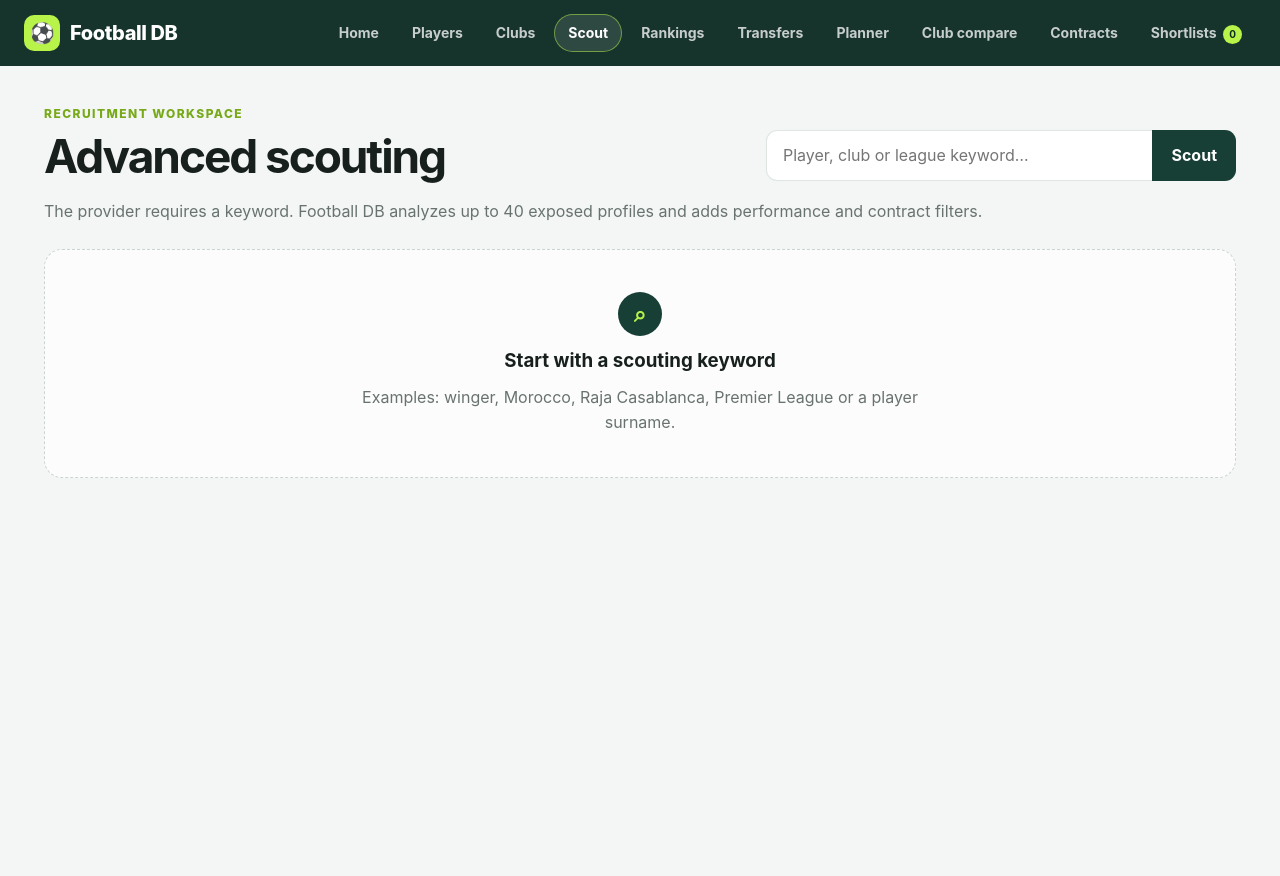
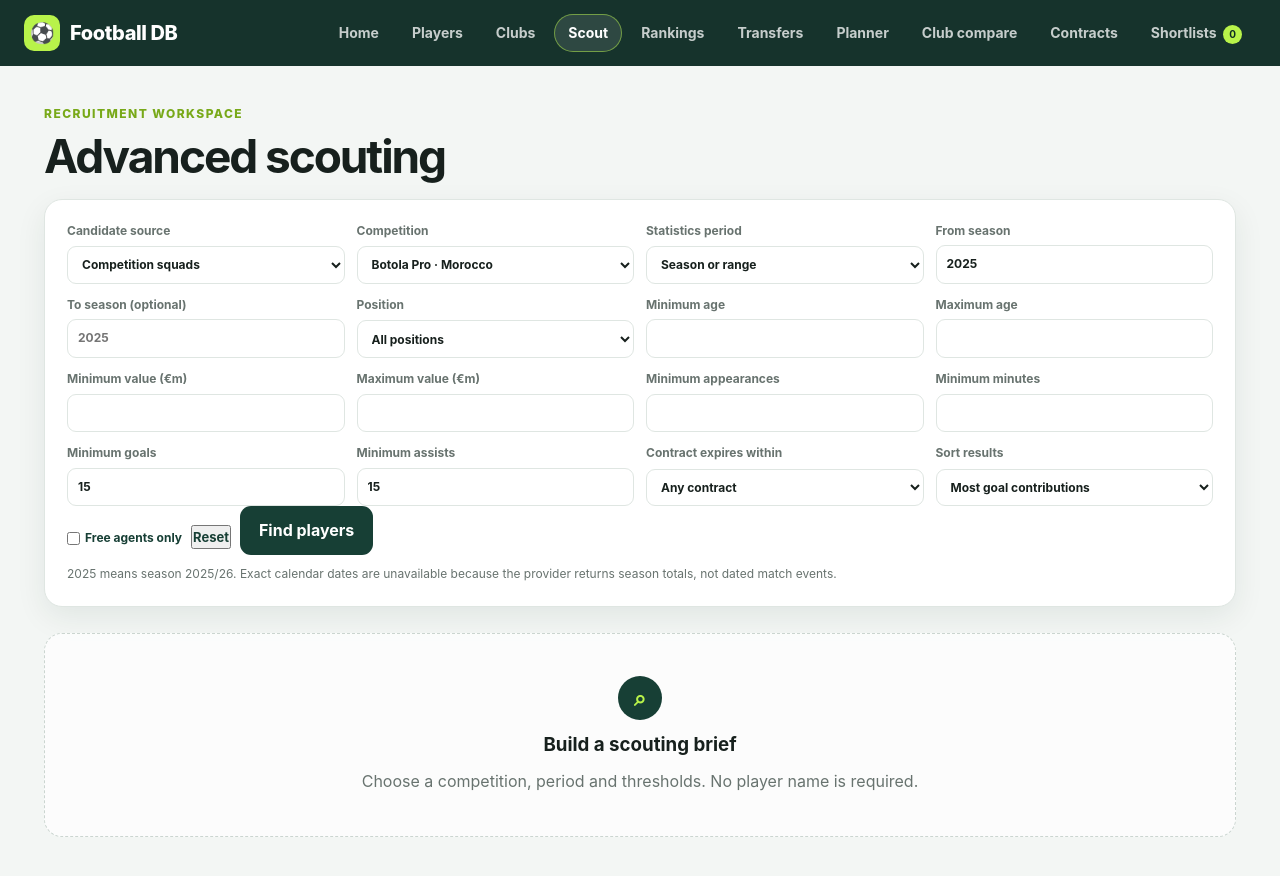
Before and after one commit to Godfather59/FOOTBALL_DB, a React (Vite) app: page /scout in a window 1280 px wide. Shown: the top 876 px of the page. Before the commit the page ends 800 px from the top, so only its background shows below. Built offline with nearby package versions, Linux system fonts and the light colour scheme.

Commit message:
Allow filter-first season-aware scouting

```diff
--- a/src/pages/Scouting.jsx
+++ b/src/pages/Scouting.jsx
@@ -1,155 +1,88 @@
 import { useEffect, useMemo, useState } from 'react'
-import { useNavigate, useSearchParams } from 'react-router-dom'
-import { getPlayers, getPlayerStatsByCompetition, search } from '../api/client'
-import { chunk, formatMarketValue, getClubFromAssignments, getClubName, getContractOpportunity, getImageFallback, getPositionName, isAbortError, mapWithConcurrency, summarizePerformances } from '../api/utils'
+import { useNavigate } from 'react-router-dom'
+import { COMPETITIONS } from '../api/competitionCatalog'
+import { loadScoutingPool, MAX_SCOUTING_PROFILES } from '../api/scouting'
+import { formatMarketValue, getClubFromAssignments, getClubName, getContractOpportunity, getImageFallback, getPositionName, isAbortError } from '../api/utils'
 import WatchlistButton from '../components/WatchlistButton'
 import { CardSkeletonGrid, EmptyState, ErrorState } from '../components/StateMessage'
 
-const MAX_PROFILES = 40
-const initialFilters = { position: '', minAge: '', maxAge: '', maxValue: '', minGoals: '', minAssists: '', contractMonths: '', freeAgentsOnly: false, sort: 'value-desc' }
+const DEFAULT_SEASON = String(new Date().getFullYear() - 1)
+const INITIAL = { position:'', minAge:'', maxAge:'', minValue:'', maxValue:'', minAppearances:'', minMinutes:'', minGoals:'15', minAssists:'15', contractMonths:'', freeAgentsOnly:false, sort:'contributions-desc' }
+const NUMBERS = [['minAge','Minimum age',15,50],['maxAge','Maximum age',15,50],['minValue','Minimum value (€m)',0],['maxValue','Maximum value (€m)',0],['minAppearances','Minimum appearances',0],['minMinutes','Minimum minutes',0],['minGoals','Minimum goals',0],['minAssists','Minimum assists',0]]
+const SORTS = [['contributions-desc','Most goal contributions'],['goals-desc','Most goals'],['assists-desc','Most assists'],['value-desc','Highest value'],['value-asc','Lowest value'],['age-asc','Youngest']]
+
+function periodText(c) {
+  if (c.period === 'all-time') return 'all career data'
+  if (c.fromSeason && c.toSeason && c.fromSeason === c.toSeason) return `season ${c.fromSeason}`
+  if (c.fromSeason && c.toSeason) return `seasons ${c.fromSeason}–${c.toSeason}`
+  return c.fromSeason ? `season ${c.fromSeason} onward` : 'available seasons'
+}
 
 export default function Scouting() {
-  const [searchParams, setSearchParams] = useSearchParams()
   const navigate = useNavigate()
-  const q = searchParams.get('q')?.trim() || ''
-  const [query, setQuery] = useState(q)
-  const [players, setPlayers] = useState([])
-  const [stats, setStats] = useState({})
-  const [filters, setFilters] = useState(initialFilters)
-  const [loading, setLoading] = useState(false)
-  const [error, setError] = useState(null)
-  const [retryKey, setRetryKey] = useState(0)
-
-  useEffect(() => setQuery(q), [q])
+  const [source,setSource] = useState('competition'), [competitionCode,setCompetitionCode] = useState('MAR1'), [query,setQuery] = useState('')
+  const [period,setPeriod] = useState('season-range'), [fromSeason,setFromSeason] = useState(DEFAULT_SEASON), [toSeason,setToSeason] = useState('')
+  const [run,setRun] = useState(null), [players,setPlayers] = useState([]), [stats,setStats] = useState({}), [filters,setFilters] = useState(INITIAL)
+  const [coverage,setCoverage] = useState({clubs:0,discovered:0,analyzed:0}), [loading,setLoading] = useState(false), [error,setError] = useState(null), [retry,setRetry] = useState(0)
 
   useEffect(() => {
-    if (!q) {
-      setPlayers([])
-      setStats({})
-      return undefined
-    }
+    if (!run) return undefined
     const controller = new AbortController()
-    setLoading(true)
-    setError(null)
+    setLoading(true); setError(null); setPlayers([]); setStats({})
+    loadScoutingPool(run,{signal:controller.signal,bypassCache:retry>0})
+      .then(r => { if (!controller.signal.aborted) { setPlayers(r.profiles); setStats(r.stats); setCoverage(r.coverage) } })
+      .catch(e => { if (!isAbortError(e)) setError(e.message) })
+      .finally(() => { if (!controller.signal.aborted) setLoading(false) })
+    return () => controller.abort()
+  },[run,retry])
 
-    async function runSearch() {
-      try {
-        const result = await search(q, { signal: controller.signal, bypassCache: retryKey > 0 })
-        const ids = (result.playerIds || []).slice(0, MAX_PROFILES)
-        const batches = chunk(ids, 20)
-        const profileGroups = await mapWithConcurrency(batches, 2, batch => getPlayers(batch, { signal: controller.signal, bypassCache: retryKey > 0 }), controller.signal)
-        const profiles = profileGroups.flat().filter(Boolean)
-        setPlayers(profiles)
+  const positions = useMemo(() => [...new Set(players.map(p => getPositionName(p.attributes?.position)).filter(Boolean))].sort(),[players])
+  const results = useMemo(() => players.filter(p => {
+    const s=stats[p.id], o=getContractOpportunity(p,Number(filters.contractMonths||18)), age=p.lifeDates?.age, value=Number(p.marketValueDetails?.current?.value||0)
+    if (filters.position && getPositionName(p.attributes?.position)!==filters.position) return false
+    if (filters.minAge && (age==null||age<Number(filters.minAge))) return false
+    if (filters.maxAge && (age==null||age>Number(filters.maxAge))) return false
+    if (filters.minValue && value<Number(filters.minValue)*1e6) return false
+    if (filters.maxValue && value>Number(filters.maxValue)*1e6) return false
+    for (const key of ['minAppearances','minMinutes','minGoals','minAssists']) if (filters[key] && (!s || s[key.slice(3).toLowerCase()]<Number(filters[key]))) return false
+    if (filters.contractMonths && !['free-agent','expired','expiring'].includes(o.type)) return false
+    return !filters.freeAgentsOnly || o.type==='free-agent'
+  }).sort((a,b) => {
+    const x=stats[a.id]||{}, y=stats[b.id]||{}
+    if (filters.sort==='age-asc') return Number(a.lifeDates?.age??99)-Number(b.lifeDates?.age??99)
+    if (filters.sort==='goals-desc') return Number(y.goals||0)-Number(x.goals||0)
+    if (filters.sort==='assists-desc') return Number(y.assists||0)-Number(x.assists||0)
+    if (filters.sort==='contributions-desc') return Number(y.goals||0)+Number(y.assists||0)-Number(x.goals||0)-Number(x.assists||0)
+    if (filters.sort==='value-asc') return Number(a.marketValueDetails?.current?.value||0)-Number(b.marketValueDetails?.current?.value||0)
+    return Number(b.marketValueDetails?.current?.value||0)-Number(a.marketValueDetails?.current?.value||0)
+  }),[players,stats,filters])
 
-        const entries = await mapWithConcurrency(profiles, 4, async player => {
-          try {
-            const data = await getPlayerStatsByCompetition(player.id, { signal: controller.signal, bypassCache: retryKey > 0 })
-            return [String(player.id), summarizePerformances(data)]
-          } catch (statsError) {
-            if (isAbortError(statsError)) throw statsError
-            return [String(player.id), null]
-          }
-        }, controller.signal)
-        if (!controller.signal.aborted) setStats(Object.fromEntries(entries))
-      } catch (loadError) {
-        if (!isAbortError(loadError)) setError(loadError.message)
-      } finally {
-        if (!controller.signal.aborted) setLoading(false)
-      }
-    }
-
-    runSearch()
-    return () => controller.abort()
-  }, [q, retryKey])
-
-  const positions = useMemo(() => [...new Set(players.map(player => getPositionName(player.attributes?.position)).filter(Boolean))].sort(), [players])
-
-  const results = useMemo(() => players.filter(player => {
-    const playerStats = stats[player.id]
-    const opportunity = getContractOpportunity(player, Number(filters.contractMonths || 18))
-    const age = player.lifeDates?.age
-    const value = Number(player.marketValueDetails?.current?.value || 0)
-    if (filters.position && getPositionName(player.attributes?.position) !== filters.position) return false
-    if (filters.minAge && (age == null || age < Number(filters.minAge))) return false
-    if (filters.maxAge && (age == null || age > Number(filters.maxAge))) return false
-    if (filters.maxValue && value > Number(filters.maxValue) * 1_000_000) return false
-    if (filters.minGoals && (!playerStats || playerStats.goals < Number(filters.minGoals))) return false
-    if (filters.minAssists && (!playerStats || playerStats.assists < Number(filters.minAssists))) return false
-    if (filters.contractMonths && !['free-agent', 'expired', 'expiring'].includes(opportunity.type)) return false
-    if (filters.freeAgentsOnly && opportunity.type !== 'free-agent') return false
-    return true
-  }).sort((a, b) => {
-    const aStats = stats[a.id] || {}
-    const bStats = stats[b.id] || {}
-    if (filters.sort === 'age-asc') return Number(a.lifeDates?.age ?? 99) - Number(b.lifeDates?.age ?? 99)
-    if (filters.sort === 'goals-desc') return Number(bStats.goals || 0) - Number(aStats.goals || 0)
-    if (filters.sort === 'assists-desc') return Number(bStats.assists || 0) - Number(aStats.assists || 0)
-    if (filters.sort === 'value-asc') return Number(a.marketValueDetails?.current?.value || 0) - Number(b.marketValueDetails?.current?.value || 0)
-    return Number(b.marketValueDetails?.current?.value || 0) - Number(a.marketValueDetails?.current?.value || 0)
-  }), [players, stats, filters])
-
-  function submit(event) {
-    event.preventDefault()
-    if (query.trim()) setSearchParams({ q: query.trim() })
+  const setFilter=(key,value)=>setFilters(f=>({...f,[key]:value}))
+  function submit(e) {
+    e.preventDefault(); setError(null)
+    if (source==='keyword'&&!query.trim()) return setError('Enter a keyword or use competition discovery.')
+    if (period==='season-range'&&!fromSeason.trim()&&!toSeason.trim()) return setError('Enter a season start year, such as 2025.')
+    setRun({source,competitionCode,query:query.trim(),period,fromSeason:fromSeason.trim(),toSeason:toSeason.trim(),prefilters:{position:filters.position,minAge:filters.minAge,maxAge:filters.maxAge,minValue:filters.minValue,maxValue:filters.maxValue}})
   }
 
-  function setFilter(key, value) {
-    setFilters(current => ({ ...current, [key]: value }))
-  }
-
-  return (
-    <div>
-      <div className="page-heading">
-        <div><span className="eyebrow">Recruitment workspace</span><h1>Advanced scouting</h1></div>
-        <form className="search-box compact" onSubmit={submit}><input value={query} onChange={event => setQuery(event.target.value)} placeholder="Player, club or league keyword…" aria-label="Scouting keyword" /><button>Scout</button></form>
+  return <div>
+    <div className="page-heading"><div><span className="eyebrow">Recruitment workspace</span><h1>Advanced scouting</h1></div></div>
+    <form className="filter-panel" onSubmit={submit}>
+      <div className="filter-grid scouting-filter-grid">
+        <label>Candidate source<select value={source} onChange={e=>setSource(e.target.value)}><option value="competition">Competition squads</option><option value="keyword">Optional keyword</option></select></label>
+        {source==='competition'?<label>Competition<select value={competitionCode} onChange={e=>setCompetitionCode(e.target.value)}>{COMPETITIONS.filter(x=>!['CL','EL','UCOL'].includes(x.code)).map(x=><option key={x.code} value={x.code}>{x.name} · {x.country}</option>)}</select></label>:<label>Keyword<input value={query} onChange={e=>setQuery(e.target.value)} placeholder="Club, league, country or position" /></label>}
+        <label>Statistics period<select value={period} onChange={e=>setPeriod(e.target.value)}><option value="season-range">Season or range</option><option value="all-time">All career</option></select></label>
+        {period==='season-range'&&<><label>From season<input inputMode="numeric" value={fromSeason} onChange={e=>setFromSeason(e.target.value)} placeholder="2025" /></label><label>To season (optional)<input inputMode="numeric" value={toSeason} onChange={e=>setToSeason(e.target.value)} placeholder="2025" /></label></>}
+        <label>Position<select value={filters.position} onChange={e=>setFilter('position',e.target.value)}><option value="">All positions</option>{positions.map(x=><option key={x}>{x}</option>)}</select></label>
+        {NUMBERS.map(([key,label,min,max])=><label key={key}>{label}<input type="number" min={min} max={max} value={filters[key]} onChange={e=>setFilter(key,e.target.value)} /></label>)}
+        <label>Contract expires within<select value={filters.contractMonths} onChange={e=>setFilter('contractMonths',e.target.value)}><option value="">Any contract</option>{[6,12,18,24].map(x=><option key={x} value={x}>{x} months</option>)}</select></label>
+        <label>Sort results<select value={filters.sort} onChange={e=>setFilter('sort',e.target.value)}>{SORTS.map(([v,t])=><option key={v} value={v}>{t}</option>)}</select></label>
       </div>
-      <p className="result-summary">The provider requires a keyword. Football DB analyzes up to {MAX_PROFILES} exposed profiles and adds performance and contract filters.</p>
-
-      {q && (
-        <section className="filter-panel">
-          <div className="filter-grid scouting-filter-grid">
-            <label>Position<select value={filters.position} onChange={event => setFilter('position', event.target.value)}><option value="">All positions</option>{positions.map(position => <option key={position}>{position}</option>)}</select></label>
-            <label>Minimum age<input type="number" min="15" max="50" value={filters.minAge} onChange={event => setFilter('minAge', event.target.value)} /></label>
-            <label>Maximum age<input type="number" min="15" max="50" value={filters.maxAge} onChange={event => setFilter('maxAge', event.target.value)} /></label>
-            <label>Maximum value (€m)<input type="number" min="0" value={filters.maxValue} onChange={event => setFilter('maxValue', event.target.value)} /></label>
-            <label>Minimum goals<input type="number" min="0" value={filters.minGoals} onChange={event => setFilter('minGoals', event.target.value)} /></label>
-            <label>Minimum assists<input type="number" min="0" value={filters.minAssists} onChange={event => setFilter('minAssists', event.target.value)} /></label>
-            <label>Contract expires within<select value={filters.contractMonths} onChange={event => setFilter('contractMonths', event.target.value)}><option value="">Any contract</option><option value="6">6 months</option><option value="12">12 months</option><option value="18">18 months</option><option value="24">24 months</option></select></label>
-            <label>Sort results<select value={filters.sort} onChange={event => setFilter('sort', event.target.value)}><option value="value-desc">Highest value</option><option value="value-asc">Lowest value</option><option value="age-asc">Youngest</option><option value="goals-desc">Most goals</option><option value="assists-desc">Most assists</option></select></label>
-          </div>
-          <label className="advanced-toggle"><input type="checkbox" checked={filters.freeAgentsOnly} onChange={event => setFilter('freeAgentsOnly', event.target.checked)} /> Free agents only</label>
-          <button className="text-link reset-button" type="button" onClick={() => setFilters(initialFilters)}>Reset filters</button>
-        </section>
-      )}
-
-      {error && <ErrorState message={error} onRetry={() => setRetryKey(value => value + 1)} />}
-      {loading && <CardSkeletonGrid count={6} />}
-      {!q && <EmptyState title="Start with a scouting keyword" message="Examples: winger, Morocco, Raja Casablanca, Premier League or a player surname." />}
-      {!loading && !error && q && results.length === 0 && <EmptyState title="No profiles match this scouting brief" message="Broaden the keyword or relax one of the filters." />}
-
-      {!loading && !error && results.length > 0 && (
-        <>
-          <p className="result-summary"><strong>{results.length}</strong> matching profiles from {players.length} analyzed.</p>
-          <div className="card-grid scouting-grid">
-            {results.map(player => {
-              const club = getClubFromAssignments(player.clubAssignments)
-              const playerStats = stats[player.id]
-              const opportunity = getContractOpportunity(player, Number(filters.contractMonths || 18))
-              return (
-                <article className="card scout-card" key={player.id} onClick={() => navigate(`/players/${player.id}`)}>
-                  <div className="scout-card-top">
-                    <img src={player.portraitUrl} alt="" onError={getImageFallback} />
-                    <div><h2>{player.name}</h2><p>{getPositionName(player.attributes?.position) || 'Position unavailable'}</p><small>{getClubName(club) || 'Free agent'}</small></div>
-                  </div>
-                  <div className="scout-metrics"><span>Age<strong>{player.lifeDates?.age ?? '-'}</strong></span><span>Goals<strong>{playerStats?.goals ?? '-'}</strong></span><span>Assists<strong>{playerStats?.assists ?? '-'}</strong></span></div>
-                  <div className="card-actions"><strong className="card-price">{formatMarketValue(player.marketValueDetails?.current?.value)}</strong><span className={`opportunity-badge ${opportunity.type}`}>{opportunity.label}</span></div>
-                  <WatchlistButton player={player} compact />
-                </article>
-              )
-            })}
-          </div>
-        </>
-      )}
-    </div>
-  )
+      <div className="heading-actions"><label className="advanced-toggle"><input type="checkbox" checked={filters.freeAgentsOnly} onChange={e=>setFilter('freeAgentsOnly',e.target.checked)} /> Free agents only</label><button className="text-link reset-button" type="button" onClick={()=>setFilters(INITIAL)}>Reset</button><button className="primary-button">Find players</button></div>
+      <p className="filter-note">2025 means season 2025/26. Exact calendar dates are unavailable because the provider returns season totals, not dated match events.</p>
+    </form>
+    {error&&<ErrorState message={error} onRetry={run?()=>setRetry(x=>x+1):undefined}/>} {loading&&<CardSkeletonGrid count={8}/>} {!run&&!loading&&<EmptyState title="Build a scouting brief" message="Choose a competition, period and thresholds. No player name is required."/>}
+    {!loading&&!error&&run&&!results.length&&<EmptyState title="No profiles match" message="Try another competition, season range or lower a threshold."/>}
+    {!loading&&!error&&run&&results.length>0&&<><p className="result-summary"><strong>{results.length}</strong> matches using {periodText(run)} · {coverage.clubs?`${coverage.clubs} clubs · `:''}{coverage.analyzed} analyzed{coverage.discovered>coverage.analyzed&&` from ${coverage.discovered} discovered (limit ${MAX_SCOUTING_PROFILES})`}.</p><div className="card-grid scouting-grid">{results.map(p=>{const club=getClubFromAssignments(p.clubAssignments),s=stats[p.id],o=getContractOpportunity(p,Number(filters.contractMonths||18));return <article className="card scout-card" key={p.id} onClick={()=>navigate(`/players/${p.id}`)}><div className="scout-card-top"><img src={p.portraitUrl} alt="" onError={getImageFallback}/><div><h2>{p.name}</h2><p>{getPositionName(p.attributes?.position)||'Position unavailable'}</p><small>{getClubName(club)||'Free agent'}</small></div></div><div className="scout-metrics">{[['Apps',s?.appearances],['Goals',s?.goals],['Assists',s?.assists],['Minutes',s?.minutes]].map(([k,v])=><span key={k}>{k}<strong>{v??'-'}</strong></span>)}</div><div className="card-actions"><strong className="card-price">{formatMarketValue(p.marketValueDetails?.current?.value)}</strong><span className={`opportunity-badge ${o.type}`}>{o.label}</span></div><WatchlistButton player={p} compact/></article>})}</div></>}
+  </div>
 }
```
